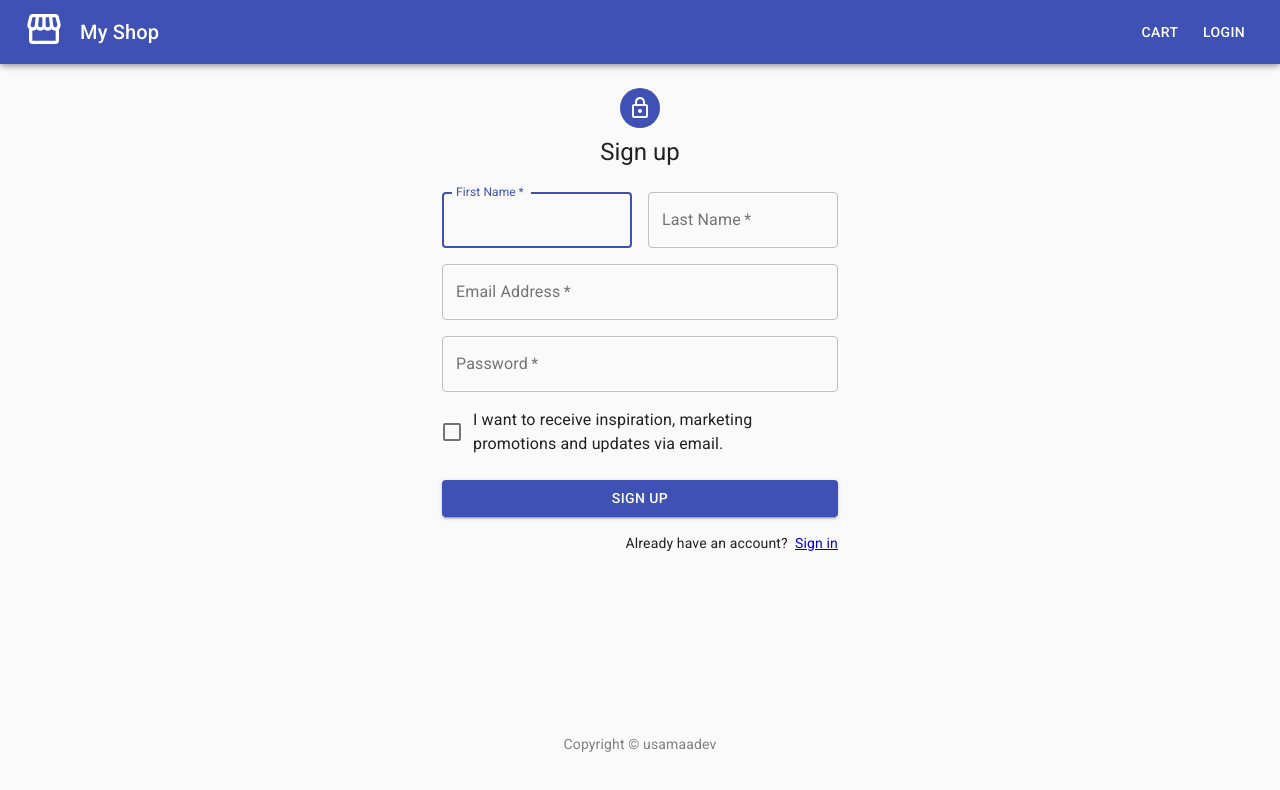
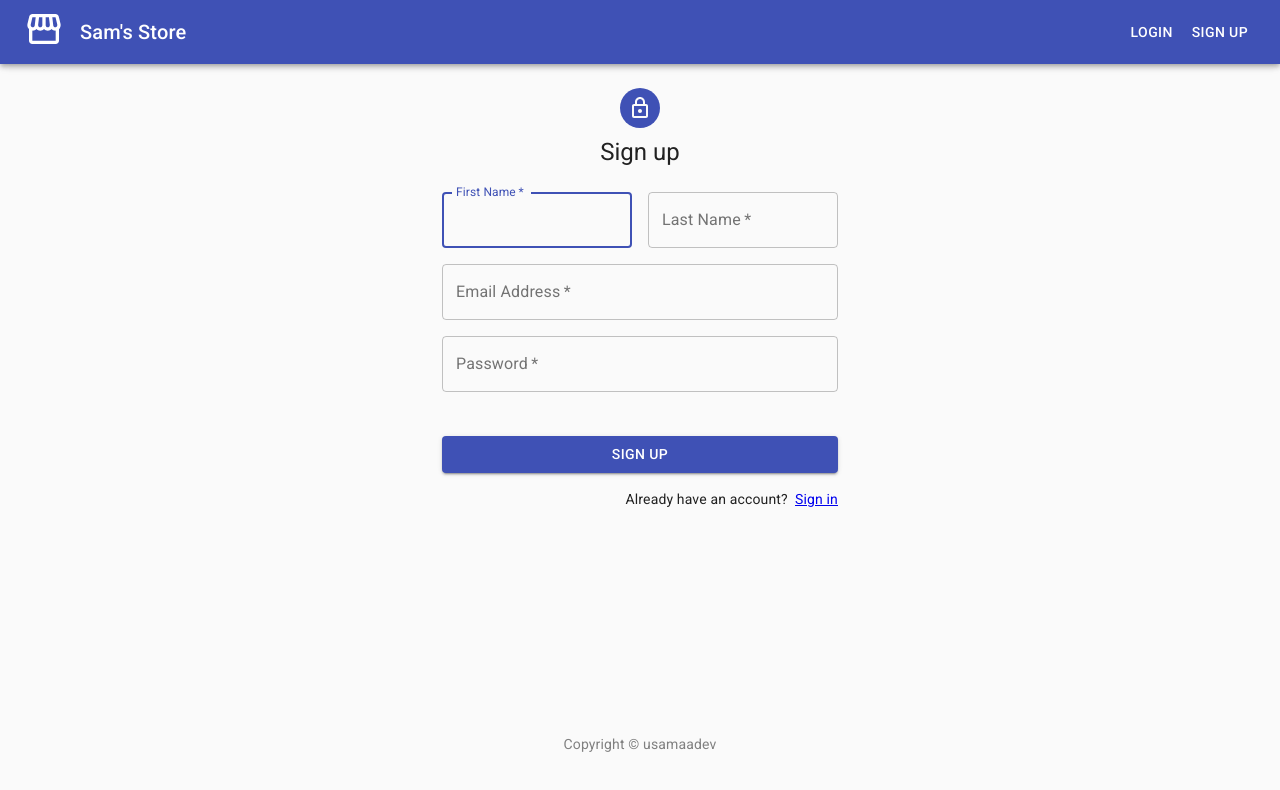
Before and after one commit to usama-mr20/mern-ecommerce-shop, a React (Create React App) app in the folder client/: page /register in a window 1280 px wide. Shown: the top 790 px of the page. Built offline with nearby package versions, Linux system fonts and the light colour scheme.

Commit message:
upadated user register

```diff
--- a/client/public/index.html
+++ b/client/public/index.html
@@ -10,7 +10,7 @@
       rel="stylesheet"
       href="https://fonts.googleapis.com/css?family=Roboto:300,400,500,700&display=swap"
     />
-    <title>My Shop</title>
+    <title>Sam's Store</title>
   </head>
   <body>
     <noscript>You need to enable JavaScript to run this app.</noscript>
--- a/client/src/App.js
+++ b/client/src/App.js
@@ -8,6 +8,7 @@ import LoginScreen from "./screens/LoginScreen";
 import RegisterScreen from "./screens/RegisterScreen";
 import { BrowserRouter as Router, Route, Switch } from "react-router-dom";
 import ProductDetails from "./screens/ProductDetails";
+import UserProfileScreen from "./screens/UserProfileScreen";
 
 function App() {
   return (
@@ -21,6 +22,7 @@ function App() {
             <Route path='/cart/:id?' component={CartScreen} />
             <Route path='/login' component={LoginScreen} />
             <Route path='/register' component={RegisterScreen} />
+            <Route path='/profile' component={UserProfileScreen} />
           </Switch>
         </main>
       </Container>
--- a/client/src/components/Header.jsx
+++ b/client/src/components/Header.jsx
@@ -55,6 +55,11 @@ const Header = () => {
   const handleLogout = () => {
     dispatch(logout());
   };
+
+  const handleMyAcc = () => {
+    console.log("account clicked");
+  };
+
   return (
     <div className={classes.root}>
       <AppBar postion='static' color='primary'>
@@ -63,13 +68,13 @@ const Header = () => {
             <StorefrontIcon style={{ fontSize: 40 }} />
           </Link>
           <Link to='/' className={classes.link}>
-            <Typography variant='h6'>My Shop</Typography>
-          </Link>
-          <Link to='/cart' className={classes.linkBtn}>
-            <Button color='inherit'>Cart</Button>
+            <Typography variant='h6'>Sam's Store</Typography>
           </Link>
           {userInfo ? (
             <>
+              <Link to='/cart' className={classes.linkBtn}>
+                <Button color='inherit'>Cart</Button>
+              </Link>
               <div>
                 <IconButton
                   aria-label='account of current user'
@@ -95,15 +100,22 @@ const Header = () => {
                   open={open}
                   onClose={handleClose}
                 >
-                  <MenuItem onClick={handleClose}>My account</MenuItem>
+                  <Link to='/profile' className={classes.linkBtn}>
+                    <MenuItem>My account</MenuItem>
+                  </Link>
                   <MenuItem onClick={handleLogout}>Logout</MenuItem>
                 </Menu>
               </div>
             </>
           ) : (
-            <Link to='/login' className={classes.linkBtn}>
-              <Button color='inherit'>Login</Button>
-            </Link>
+            <>
+              <Link to='/login' className={classes.linkBtn}>
+                <Button color='inherit'>Login</Button>
+              </Link>
+              <Link to='/register' className={classes.linkBtn}>
+                <Button color='inherit'>Sign up</Button>
+              </Link>
+            </>
           )}
         </Toolbar>
       </AppBar>
--- a/client/src/screens/CartScreen.jsx
+++ b/client/src/screens/CartScreen.jsx
@@ -29,6 +29,7 @@ const CartScreen = ({ history, location, match }) => {
   const dispatch = useDispatch();
   const cart = useSelector((state) => state.cart);
   const { cartItems } = cart;
+  const { userInfo } = useSelector((state) => state.userLogin);
 
   useEffect(() => {
     if (productId) {
@@ -45,16 +46,25 @@ const CartScreen = ({ history, location, match }) => {
   };
 
   return (
+    <>
+      {userInfo ? (
         <Grid container spacing={3}>
           <Grid item md={8}>
-        <Typography variant='h4' color='initial' style={{ padding: "10px" }}>
+            <Typography
+              variant='h4'
+              color='initial'
+              style={{ padding: "10px" }}
+            >
               Shopping Cart
             </Typography>
             {cartItems.length === 0 ? (
               <AlertMessage variant='info'>
                 Your cart is empty &nbsp;
                 <strong>
-              <Link to='/' style={{ textDecoration: "none", color: "inherit" }}>
+                  <Link
+                    to='/'
+                    style={{ textDecoration: "none", color: "inherit" }}
+                  >
                     Go Back
                   </Link>
                 </strong>
@@ -71,7 +81,10 @@ const CartScreen = ({ history, location, match }) => {
                         <Grid item md={3}>
                           <Link
                             to={`/product/${item.product}`}
-                        style={{ textDecoration: "none", color: "inherit" }}
+                            style={{
+                              textDecoration: "none",
+                              color: "inherit",
+                            }}
                           >
                             {item.name}
                           </Link>
@@ -81,13 +94,18 @@ const CartScreen = ({ history, location, match }) => {
                         </Grid>
                         <Grid item md={2}>
                           <FormControl>
-                        <InputLabel htmlFor='qty-select-native'>Qty</InputLabel>
+                            <InputLabel htmlFor='qty-select-native'>
+                              Qty
+                            </InputLabel>
                             <NativeSelect
                               id='qty-select-native'
                               value={item.qty}
                               onChange={(e) =>
                                 dispatch(
-                              addToCart(item.product, Number(e.target.value))
+                                  addToCart(
+                                    item.product,
+                                    Number(e.target.value)
+                                  )
                                 )
                               }
                             >
@@ -119,8 +137,8 @@ const CartScreen = ({ history, location, match }) => {
             <Card style={{ maxWidth: "80%" }}>
               <CardContent>
                 <Typography variant='h5' color='initial'>
-              Subtotal ({cartItems.reduce((acc, item) => acc + item.qty, 0)})
-              items
+                  Subtotal ({cartItems.reduce((acc, item) => acc + item.qty, 0)}
+                  ) items
                 </Typography>
                 <Typography variant='subtitle1' color='initial'>
                   $
@@ -143,6 +161,10 @@ const CartScreen = ({ history, location, match }) => {
             </Card>
           </Grid>
         </Grid>
+      ) : (
+        history.push("/login")
+      )}
+    </>
   );
 };
 
--- a/client/src/screens/RegisterScreen.jsx
+++ b/client/src/screens/RegisterScreen.jsx
@@ -3,8 +3,6 @@ import Avatar from "@material-ui/core/Avatar";
 import Button from "@material-ui/core/Button";
 import CssBaseline from "@material-ui/core/CssBaseline";
 import TextField from "@material-ui/core/TextField";
-import FormControlLabel from "@material-ui/core/FormControlLabel";
-import Checkbox from "@material-ui/core/Checkbox";
 import { Link } from "react-router-dom";
 import Grid from "@material-ui/core/Grid";
 import LockOutlinedIcon from "@material-ui/icons/LockOutlined";
@@ -142,13 +140,8 @@ const SignUp = ({ history, location }) => {
                 onChange={handlePasswordChange}
               />
             </Grid>
-            <Grid item xs={12}>
-              <FormControlLabel
-                control={<Checkbox value='allowExtraEmails' color='primary' />}
-                label='I want to receive inspiration, marketing promotions and updates via email.'
-              />
-            </Grid>
           </Grid>
+          <br />
           {loading && <LinearProgress />}
           <Button
             type='submit'
--- /dev/null
+++ b/client/src/screens/UserProfileScreen.jsx
@@ -0,0 +1,14 @@
+import React from "react";
+import { useDispatch, useSelector } from "react-redux";
+
+function UserProfileScreen() {
+  const { userInfo } = useSelector((state) => state.userLogin);
+  return (
+    <div>
+      <strong>Email:</strong> &nbsp;
+      {userInfo.email}
+    </div>
+  );
+}
+
+export default UserProfileScreen;
```
Lines whose indentation alone changed are shown as unchanged.
